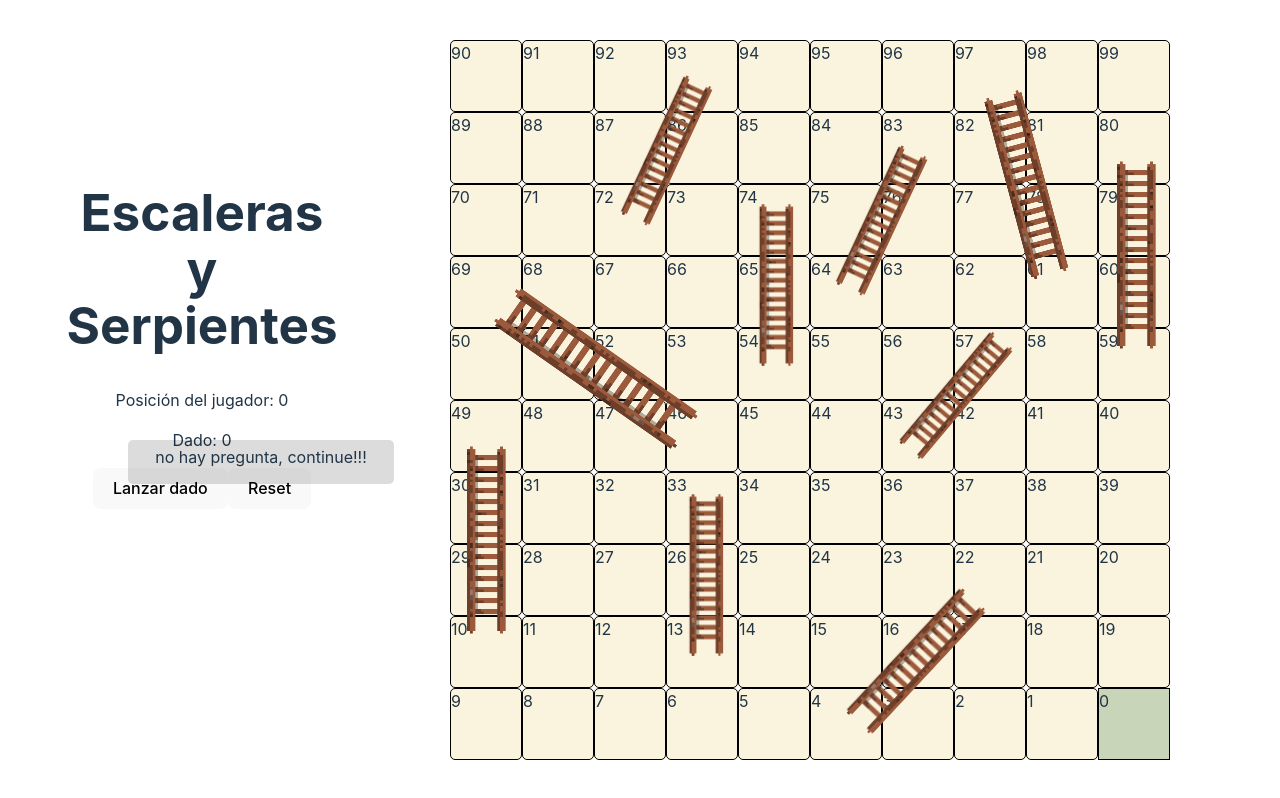
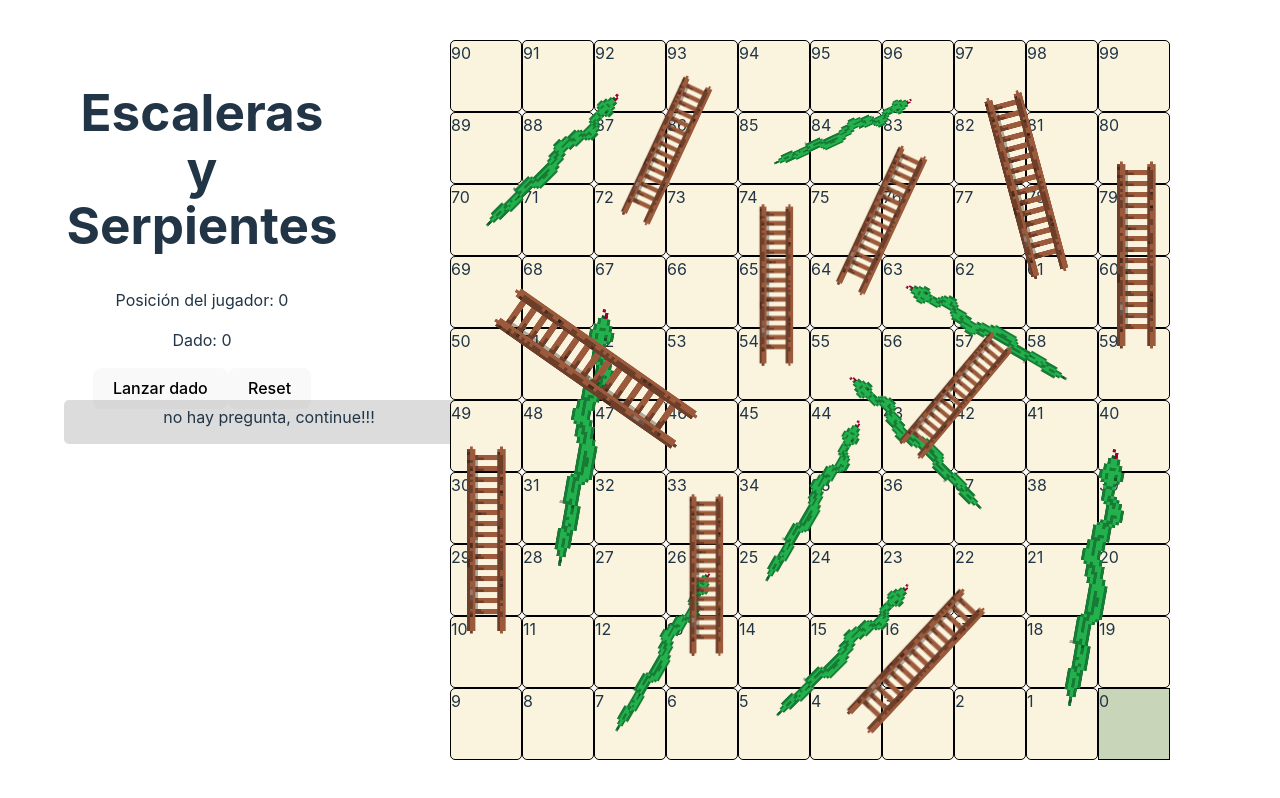
Before and after one commit to JoanG1/EscalerasYSerpientes, a React (Vite) app: page / in a window 1280 px wide. Built offline with nearby package versions, Linux system fonts and the light colour scheme.

Commit message:
Se agregan serpientes al mapa

```diff
--- a/src/App.css
+++ b/src/App.css
@@ -9,7 +9,7 @@
   margin-left: 5%;
   display: flex;
   text-align: center;
-  margin-top: 150px;
+  margin-top: 50px;
   justify-content: center;
 
 }
--- a/src/components/CartaPregunta.css
+++ b/src/components/CartaPregunta.css
@@ -4,8 +4,8 @@
     text-align: center;
     border-radius: 5px;
     padding: 5px 5px 15px 5px;
-    width: 20%;
+    width: 400px;
     height: auto;
-    top: 55%;
-    left: 10%;
+    top: 50%;
+    left: 5%;
 }
--- a/src/components/ColorMatrix.jsx
+++ b/src/components/ColorMatrix.jsx
@@ -1,8 +1,9 @@
 import './ColorMatrix.css'
 import "./Escalera.css"
+import './Serpiente.css'
 import React, { useState } from 'react';
 import Escalera from "./Escalera"
-
+import Serpiente from './serpiente';
 
 
 const ColorMatrix = React.memo((props) => {
@@ -95,14 +96,27 @@ const ColorMatrix = React.memo((props) => {
       {matrix}
       <Escalera className= "escalera1" escaleraTop = "escaleraTop1"/>
       <Escalera className= "escalera2" escaleraTop = "escaleraTop2"/>
-      <Escalera className= "escalera3" escaleraTop = "escaleraTop3"/>
-      <Escalera className= "escalera4" escaleraTop = "escaleraTop4"/>
-      <Escalera className= "escalera5" escaleraTop = "escaleraTop5"/>
       <Escalera className= "escalera6" escaleraTop = "escaleraTop6"/>
       <Escalera className= "escalera7" escaleraTop = "escaleraTop7"/>
       <Escalera className= "escalera8" escaleraTop = "escaleraTop8"/>
       <Escalera className= "escalera9" escaleraTop = "escaleraTop9"/>
       <Escalera className= "escalera10" escaleraTop = "escaleraTop10"/>
+
+      <Serpiente className="serpiente1" serpienteTop = "serpienteTop1"/>
+      <Serpiente className="serpiente2" serpienteTop = "serpienteTop2"/>
+      <Escalera className= "escalera3" escaleraTop = "escaleraTop3"/>
+      <Serpiente className="serpiente3" serpienteTop = "serpienteTop3"/>
+      <Serpiente className="serpiente4" serpienteTop = "serpienteTop4"/>
+      <Serpiente className="serpiente5" serpienteTop = "serpienteTop5"/>
+      <Serpiente className="serpiente6" serpienteTop = "serpienteTop6"/>
+      <Escalera className= "escalera4" escaleraTop = "escaleraTop4"/>
+      <Serpiente className="serpiente7" serpienteTop = "serpienteTop7"/>
+      <Escalera className= "escalera5" escaleraTop = "escaleraTop5"/>
+      <Serpiente className="serpiente8" serpienteTop = "serpienteTop8"/>
+      <Serpiente className="serpiente8" serpienteTop = "serpienteTop8"/>
+      <Serpiente className="serpiente9" serpienteTop = "serpienteTop9"/>
+
+
 
     </div>
     )
--- a/src/components/Escalera.jsx
+++ b/src/components/Escalera.jsx
@@ -2,8 +2,6 @@
 import Image from "./escalera2.png"
 
 const escalera = (props) => {
-
-
 
     return (
         <div className={props.className}>
--- /dev/null
+++ b/src/components/Serpiente.css
@@ -0,0 +1,162 @@
+.serpiente1{
+
+    position:absolute;
+    width: 50px;
+    height: 220px;
+    top: 500px;
+    left: 380px;
+    display: flex;
+    justify-content: center;
+
+}
+
+.serpienteTop1{
+
+    transform: rotate(45deg);
+
+}
+
+.serpiente2{
+
+    position:absolute;
+    width: 50px;
+    height: 220px;
+    top: 500px;
+    left: 200px;
+    display: flex;
+    justify-content: center;
+
+}
+
+.serpienteTop2{
+
+    transform: rotate(30deg);
+
+}
+
+.serpiente3{
+
+    position:absolute;
+    width: 50px;
+    height: 310px;
+    top: 380px;
+    left: 630px;
+    display: flex;
+    justify-content: center;
+
+}
+
+.serpienteTop3{
+
+    transform: rotate(10deg);
+
+}
+
+.serpiente4{
+
+    position:absolute;
+    width: 50px;
+    height: 220px;
+    top: 350px;
+    left: 350px;
+    display: flex;
+    justify-content: center;
+
+}
+
+.serpienteTop4{
+
+    transform: rotate(30deg);
+
+}
+
+.serpiente5{
+
+    position:absolute;
+    width: 50px;
+    height: 220px;
+    top: 290px;
+    left: 450px;
+    display: flex;
+    justify-content: center;
+
+}
+
+.serpienteTop5{
+
+    transform: rotate(315deg);
+
+}
+
+.serpiente6{
+
+    position:absolute;
+    width: 50px;
+    height: 220px;
+    top: 180px;
+    left: 520px;
+    display: flex;
+    justify-content: center;
+
+}
+
+.serpienteTop6{
+
+    transform: rotate(300deg);
+
+}
+
+.serpiente7{
+
+    position:absolute;
+    width: 50px;
+    height: 310px;
+    top: 240px;
+    left: 120px;
+    display: flex;
+    justify-content: center;
+
+}
+
+.serpienteTop7{
+
+    transform: rotate(10deg);
+
+}
+
+.serpiente8{
+
+    position:absolute;
+    width: 50px;
+    height: 220px;
+    top: 10px;
+    left: 90px;
+    display: flex;
+    justify-content: center;
+
+}
+
+.serpienteTop8{
+
+    transform: rotate(45deg);
+
+}
+
+.serpiente9{
+
+    position:absolute;
+    width: 50px;
+    height: 180px;
+    top: 2px;
+    left: 380px;
+    display: flex;
+    justify-content: center;
+    transform: rotate(65deg);
+
+}
+
+.serpienteTop9{
+
+    transform: rotate(0deg);
+
+}
--- /dev/null
+++ b/src/components/Serpiente.jsx
@@ -0,0 +1,12 @@
+import Image from "./serpiente.png"
+
+const serpiente = (props) =>  {
+
+    return (
+        <div className={props.className}>
+            <img className={props.serpienteTop} src={Image} alt="serpiente" />
+        </div>
+    )
+}
+
+export default serpiente
```
Also changed, not shown: src/components/serpiente.png (added).
